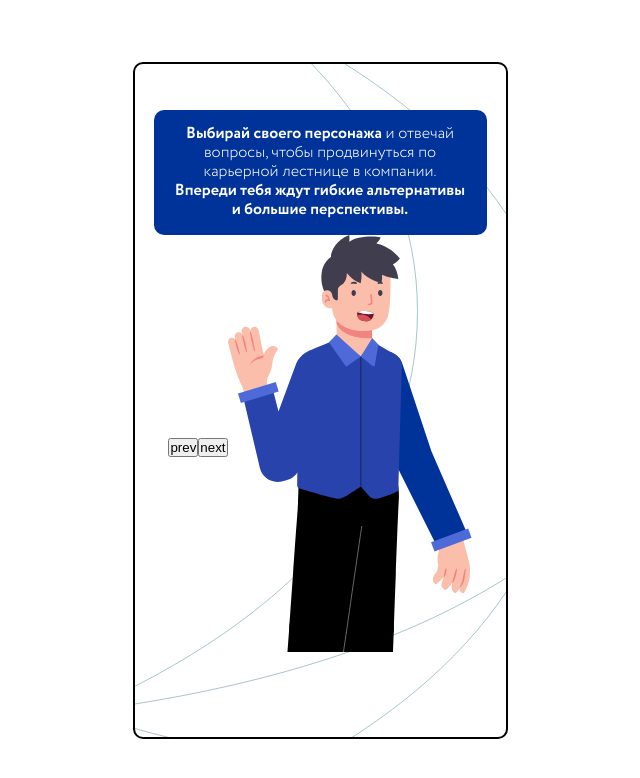
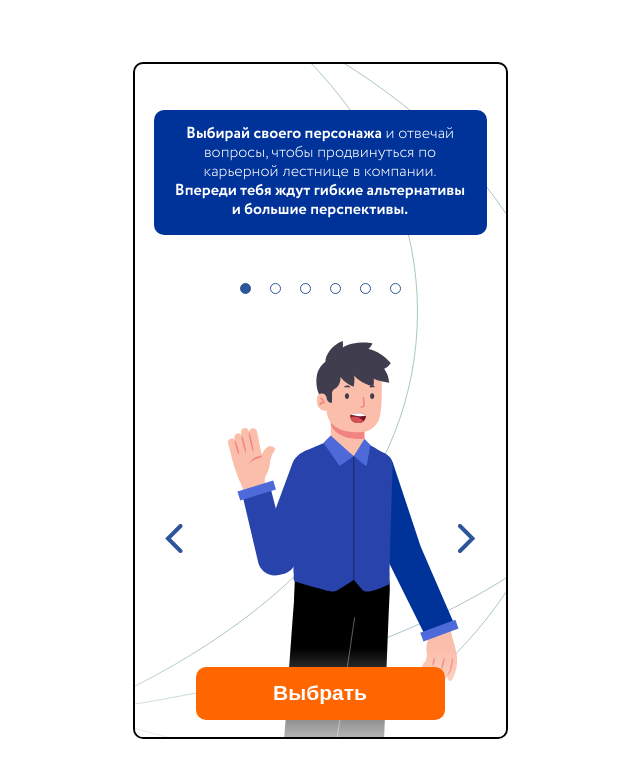
Before and after one commit to re1gny/nlmk-game, a React (Create React App) app: page / in a window 1280 px wide. Both pictures are taken after a click on the button 640 px from the left and 659 px from the top of the page. Shown: the top 778 px of the page, without its empty margins (320-960 px from the left). Built offline with nearby package versions, Linux system fonts and the light colour scheme.

Commit message:
add slider

```diff
--- a/src/components/common/Button.js
+++ b/src/components/common/Button.js
@@ -5,17 +5,21 @@
   primary: '#FF6600',
   secondary: '#FFFFFF',
   outlined: 'transparent',
+  icon: 'transparent'
 };
 
 const VARIANT_TO_BORDER = {
   primary: 'none',
   secondary: 'none',
   outlined: '1px solid #FFFFFF',
+  icon: 'none'
 };
 
 const VARIANT_TO_FONT_WEIGHT = {
   primary: 700,
+  secondary: 700,
   outlined: 400,
+  icon: 400,
 };
 
 const VARIANT_TO_COLOR = {
--- a/src/components/common/Slider.jsx
+++ /dev/null
@@ -1,40 +0,0 @@
-import { useState } from 'react';
-import styled from '@emotion/styled';
-
-const SliderWrapper = styled.section`
-  position: relative;
-  display: flex;
-  justify-content: center;
-  align-items: center;
-`;
-
-const Slide = styled.div`
-  opacity: ${({active}) => active ? 1 : 0};
-  transition: 1s ease;
-  transform: translateX(${({active, direction}) => active ? 0 : direction === 'right' ? '-100%' : '100%'});
-`;
-
-export const Slider = ({ slides, renderArrows, renderContent, currentIndex, className, direction }) => {
-    const { length } = slides;
-
-    if (!Array.isArray(slides) || length <= 0) {
-        return null;
-    }
-
-    return (
-        <SliderWrapper className={className}>
-            {renderArrows?.()}
-            {slides.map((slide, index) => {
-                return (
-                    <Slide
-                        active={index === currentIndex}
-                        direction={direction}
-                        key={index}
-                    >
-                        {index === currentIndex && renderContent({slide})}
-                    </Slide>
-                );
-            })}
-        </SliderWrapper>
-    );
-};
--- /dev/null
+++ b/src/components/common/Slider/index.js
@@ -0,0 +1,62 @@
+import React, { useCallback, useState } from 'react';
+import styled from '@emotion/styled';
+import { CSSTransition, TransitionGroup } from 'react-transition-group';
+import './styles.css';
+
+const SliderWrapper = styled.section`
+  position: relative;
+  width: 100%;
+  overflow: hidden;
+  display: flex;
+  align-content: center;
+  justify-content: center;
+`;
+
+const SliderContent = styled.div`
+  position: relative;
+  width: 100%;
+  height: 100%;
+  overflow: hidden;
+`;
+
+export const Slider = ({ length, renderArrows, renderContent, onChangeIndex, className }) => {
+    const [currentIndex, setCurrentIndex] = useState(0);
+    const [side, setSide] = useState('');
+
+    const nextSlide = () => {
+        setCurrentIndex(cur => (cur + 1) % length);
+        setSide('slide-right');
+        onChangeIndex?.(cur => cur === length - 1 ? 0 : cur + 1);
+    };
+
+    const prevSlide = () => {
+        setCurrentIndex(cur => cur === 0 ? length - 1 : cur - 1);
+        setSide('slide-left');
+        onChangeIndex?.(cur => cur === 0 ? length - 1 : cur - 1)
+    };
+
+
+    const childFactory = (side) => (child) =>
+        React.cloneElement(child, {
+            classNames: side,
+        });
+
+    return (
+        <SliderWrapper className={className}>
+            {renderArrows?.({nextSlide, prevSlide})}
+            <SliderContent>
+                <TransitionGroup childFactory={childFactory(side)} component={null}>
+                    <CSSTransition
+                        key={currentIndex}
+                        classNames={side}
+                        timeout={1000}
+                    >
+                        <div className={'slide'}>
+                            {renderContent({side})}
+                        </div>
+                    </CSSTransition>
+                </TransitionGroup>
+            </SliderContent>
+        </SliderWrapper>
+    );
+};
--- /dev/null
+++ b/src/components/common/Slider/styles.css
@@ -0,0 +1,42 @@
+.slide {
+    position: absolute;
+    display: flex;
+    width: 100%;
+    height: 100%;
+}
+
+.slide-left-enter {
+    transform: translateX(100%);
+}
+
+.slide-left-enter-active {
+    transform: translateX(0%);
+    transition: transform 1000ms ease-in-out;
+}
+
+.slide-left-exit {
+    transform: translateX(0%);
+}
+
+.slide-left-exit-active {
+    transform: translateX(-100%);
+    transition: transform 1000ms ease-in-out;
+}
+
+.slide-right-enter {
+    transform: translateX(-100%);
+}
+
+.slide-right-enter-active {
+    transform: translateX(0%);
+    transition: transform 1000ms ease-in-out;
+}
+
+.slide-right-exit {
+    transform: translateX(0%);
+}
+
+.slide-right-exit-active {
+    transform: translateX(100%);
+    transition: transform 1000ms ease-in-out;
+}
--- a/src/components/screens/Screen-2.js
+++ b/src/components/screens/Screen-2.js
@@ -1,35 +1,113 @@
+import React, { useState } from 'react';
+import styled from '@emotion/styled';
 import { Text } from '../common/Text';
-import React, { useCallback, useState } from 'react';
-import styled from '@emotion/styled';
 import { InfoPanel } from '../common/InfoPanel';
 import { charactersInfo } from '../../constants/characters';
 import { Slider } from '../common/Slider';
+import { Button } from '../common/Button';
+import arrowLeft from '../../assets/icons/sliderArrowFilledLeft.svg';
+import arrowRight from '../../assets/icons/sliderArrowFilledRight.svg';
+import { SCREENS } from '../../constants/screens';
+import { useScreen } from '../../hooks/useScreen';
+import { useGameState } from '../../hooks/useGameState';
 
 const Wrapper = styled.div`
-    padding: 46px 19px;
+  display: flex;
+  flex-direction: column;
+  padding-top: 46px;
+  height: 100%;
 `;
 
 const Info = styled(InfoPanel)`
   padding: 14px 20px;
+  margin: 0 19px;
   white-space: pre-line;
+`;
+
+const ButtonStyled = styled(Button)`
+  max-width: 249px;
+`;
+
+const ArrowBtn = styled(Button)`
+  position: absolute;
+  z-index: 3;
+  top: 50%;
+  transform: translateY(-50%);
+  width: 25px;
+  background-repeat: no-repeat;
+  background-position: center;
+`;
+
+const LeftButton = styled(ArrowBtn)`
+  left: 19px;
+  background-image: url(${arrowLeft});
+`;
+
+const RightButton = styled(ArrowBtn)`
+  right: 19px;
+  background-image: url(${arrowRight});
+`;
+
+const CharacterWrapper = styled.div`
+  width: 245px;
+  margin: 0 auto;
+`;
+
+const CharacterImage = styled.img`
+  height: 100%;
+  margin-left: 30px;
+`;
+
+const SliderStyled = styled(Slider)`
+  flex-grow: 1;
+`;
+
+const SliderInfo = styled.div`
+  margin: 5.9vh auto;
+  display: flex;
+  align-items: center;
+`;
+
+const SliderInfoItem = styled.div`
+  border: 1px solid #2C5697;
+  width: 11px;
+  height: 11px;
+  border-radius: 50%;
+  background-color: ${({active}) => active ? '#2C5697' : '#FFFFFF'};
+  margin-left: 19px;
+  transition: background-color 1000ms ease-in;
+  &:first-of-type {
+    margin-left: 0;
+  }
+`;
+
+const ButtonWrapper = styled.div`
+  position: absolute;
+  bottom: 0;
+  left: 0;
+  width: 100%;
+  height: 100px;
+  background: linear-gradient(360deg, rgba(255, 255, 255, 0.78) -9.84%, rgba(255, 255, 255, 0) 89.34%);
+  padding: 30px 0 17px;
+  display: flex;
+  justify-content: center;
 `;
 
 export const Screen2 = () => {
     const [currentIndex, setCurrentIndex] = useState(0);
-    const [direction, setDirection] = useState('');
+    const { next } = useScreen();
+    const { setCharacter } = useGameState();
+
     const slideData = Object
         .values(charactersInfo)
         .map(character => ({id: character.id, image: character.pictures?.casual}));
 
-    const nextSlide = useCallback(() => {
-        setCurrentIndex(cur => cur === slideData.length - 1 ? 0 : cur + 1);
-        setDirection('right');
-    }, [setCurrentIndex, slideData]);
+    const sliderInfo = Array.from({length: slideData.length});
 
-    const prevSlide = useCallback(() => {
-        setCurrentIndex(cur => cur === 0 ? slideData.length - 1 : cur - 1);
-        setDirection('left');
-    }, [setCurrentIndex, slideData]);
+    function handleNext() {
+        setCharacter(slideData[currentIndex].id);
+        next(SCREENS.SCREEN_3);
+    }
 
     return <Wrapper>
         <Info>
@@ -39,15 +117,27 @@
                 <Text bold>Впереди тебя ждут гибкие альтернативы и большие перспективы.</Text>
             </Text>
         </Info>
-        <Slider
+        <SliderInfo>
+            {sliderInfo.map((_, id) => (<SliderInfoItem key={id} active={id===currentIndex} />))}
+        </SliderInfo>
+        <SliderStyled
             slides={slideData}
-            currentIndex={currentIndex}
-            direction={direction}
-            renderArrows={() => (<>
-                <button onClick={prevSlide}>prev</button>
-                <button onClick={nextSlide}>next</button>
-            </>)}
-            renderContent={({slide}) => <img src={slide.image} alt={''}/>}
+            onChangeIndex={setCurrentIndex}
+            length={slideData.length}
+            renderArrows={({nextSlide, prevSlide}) => (
+                <>
+                    <LeftButton variant={'icon'} onClick={prevSlide} />
+                    <RightButton variant={'icon'} onClick={nextSlide} />
+                </>
+            )}
+            renderContent={() => (
+                <CharacterWrapper>
+                    <CharacterImage src={slideData[currentIndex]?.image} alt={''}/>
+                </CharacterWrapper>
+            )}
         />
+        <ButtonWrapper>
+            <ButtonStyled onClick={handleNext}> Выбрать </ButtonStyled>
+        </ButtonWrapper>
     </Wrapper>;
 };
--- a/src/constants/screens.js
+++ b/src/constants/screens.js
@@ -9,10 +9,12 @@
 import { Screen32 } from '../components/screens/track3/Screen-3-2';
 import { Screen33 } from '../components/screens/track3/Screen-3-3';
 import { Screen2 } from '../components/screens/Screen-2';
+import { Screen3 } from '../components/screens/Screen-3';
 
 export const SCREENS = {
   SCREEN_1: 'SCREEN_1',
   SCREEN_2: 'SCREEN_2',
+  SCREEN_3: 'SCREEN_3',
   TRACK_1: {
     SCREEN_1: 'TRACK_1.SCREEN_1',
     SCREEN_2: 'TRACK_1.SCREEN_2',
@@ -33,6 +35,7 @@
 export const SCREEN_COMPONENTS = {
   [SCREENS.SCREEN_1]: Screen1,
   [SCREENS.SCREEN_2]: Screen2,
+  [SCREENS.SCREEN_3]: Screen3,
   [SCREENS.TRACK_1.SCREEN_1]: Screen11,
   [SCREENS.TRACK_1.SCREEN_2]: Screen12,
   [SCREENS.TRACK_1.SCREEN_3]: Screen13,
```
Also changed, not shown: src/components/screens/Screen-3.js (added, +6 -0 lines), src/assets/icons/sliderArrowFilledLeft.svg (added), src/assets/icons/sliderArrowFilledRight.svg (added).
